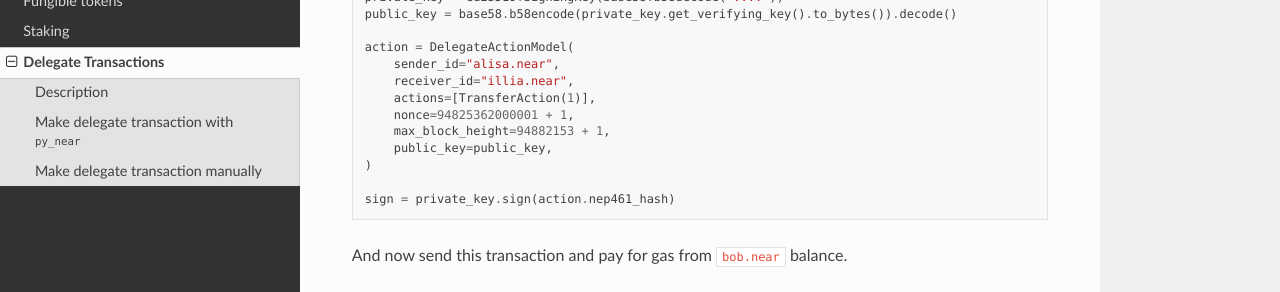
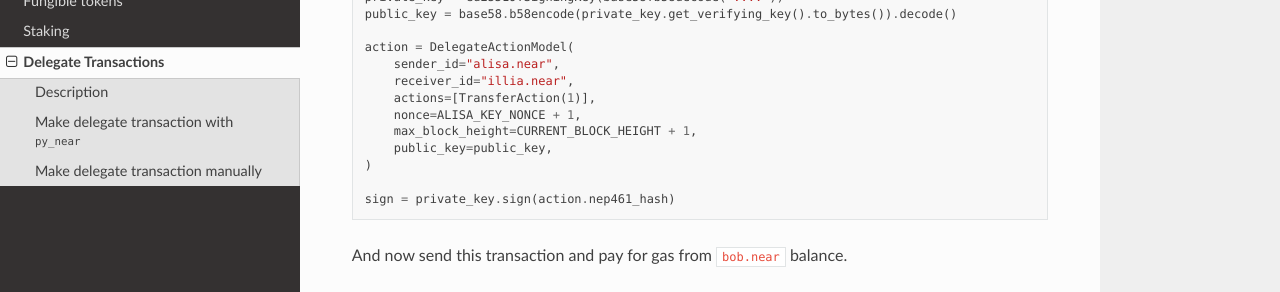
Before and after one commit to pvolnov/py-near, a Sphinx documentation site: the page built from docs/clients/delegate.rst, in a window 1280 px wide and 900 px high, scrolled down 1922 px. Shown: the part 207-499 px from the top of the window. Built offline with Sphinx 7.4.7 and the Read the Docs theme 2.0.0, drawn with Linux system fonts in a browser that asks for light colours.

Commit message:
fix: docs

```diff
--- a/docs/clients/delegate.rst
+++ b/docs/clients/delegate.rst
@@ -95,8 +95,8 @@ The following Python function creates and signs a delegate transaction from ``al
         sender_id="alisa.near",
         receiver_id="illia.near",
         actions=[TransferAction(1)],
-        nonce=94825362000001 + 1,
-        max_block_height=94882153 + 1,
+        nonce=ALISA_KEY_NONCE + 1,
+        max_block_height=CURRENT_BLOCK_HEIGHT + 1,
         public_key=public_key,
     )
 
```
